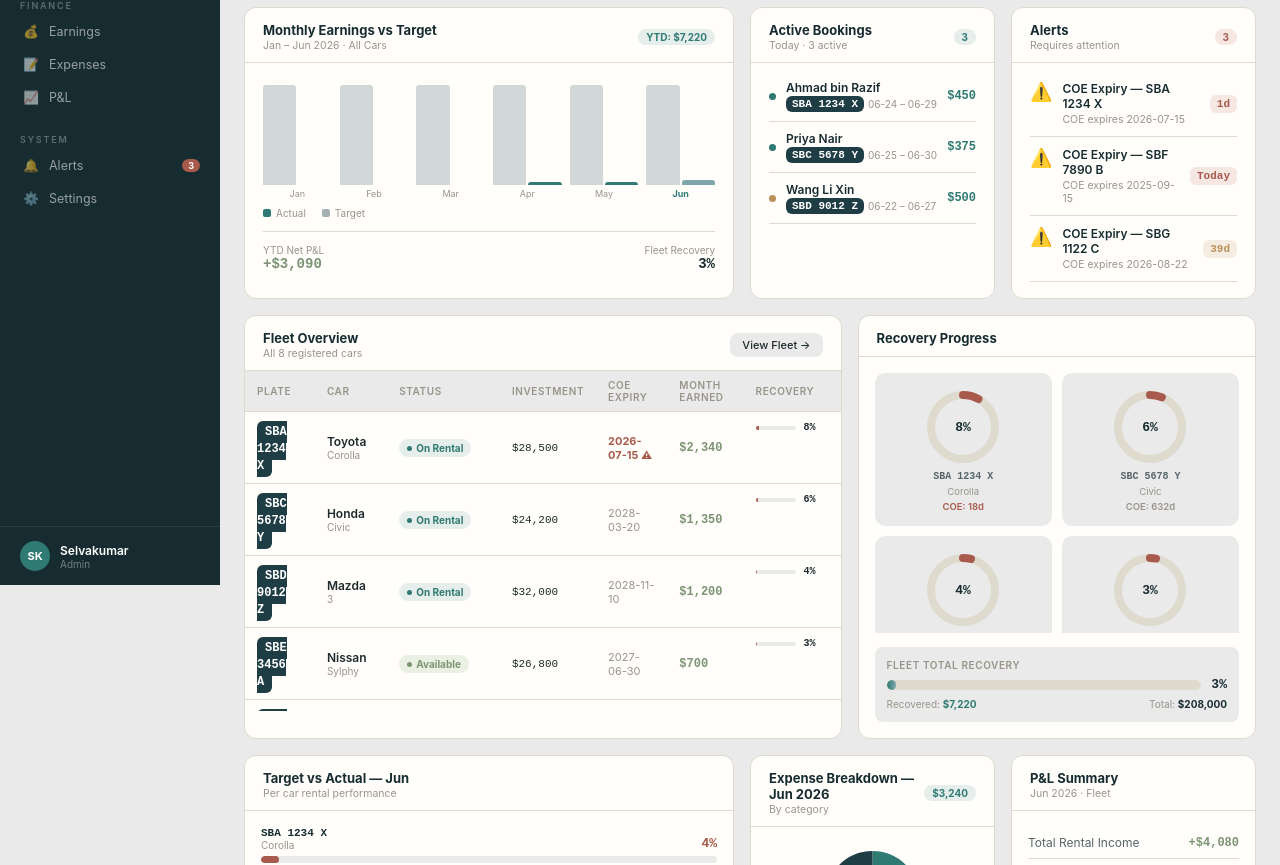
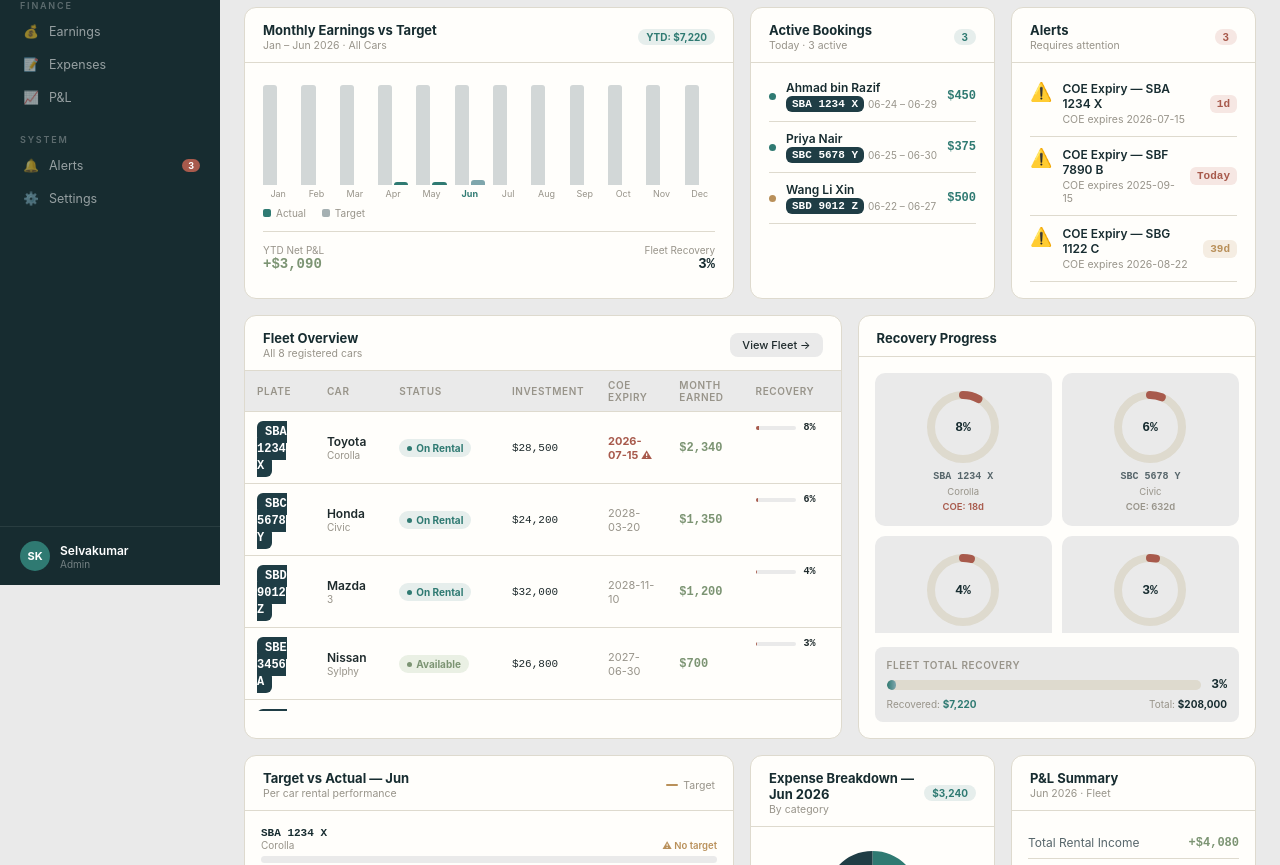
Before and after one commit to DevaVarsha05/car-rental, a React (Vite) app: page / in a window 1280 px wide. Shown: the part 215-1080 px from the top of the page. Built offline with nearby package versions, Linux system fonts and the light colour scheme.

Commit message:
update  months

```diff
--- a/src/Dashboard.jsx
+++ b/src/Dashboard.jsx
@@ -6,8 +6,8 @@ const Dashboard = ({ fleet, bookings, earnings, expenses, alerts, month, calcula
   const currentMonth = month || "2026-06"; // driven by the month dropdown in the topbar
   const isAllMonths = currentMonth === "all";
 
-  const months = ["2026-01", "2026-02", "2026-03", "2026-04", "2026-05", "2026-06"];
-  const monthLabels = ["Jan", "Feb", "Mar", "Apr", "May", "Jun"];
+  const months = ["2026-01", "2026-02", "2026-03", "2026-04", "2026-05", "2026-06", "2026-07", "2026-08", "2026-09", "2026-10", "2026-11", "2026-12"];
+  const monthLabels = ["Jan", "Feb", "Mar", "Apr", "May", "Jun", "Jul", "Aug", "Sep", "Oct", "Nov", "Dec"];
   const currentMonthIdx = months.indexOf(currentMonth);
   const currentMonthLabel = isAllMonths ? "YTD" : (currentMonthIdx >= 0 ? monthLabels[currentMonthIdx] : currentMonth);
 
@@ -75,7 +75,7 @@ const Dashboard = ({ fleet, bookings, earnings, expenses, alerts, month, calcula
   // Recent alerts
   const recentAlerts = alerts;
 
-  // Monthly earnings data for chart (Jan-Jun)
+  // Monthly earnings data for chart (Jan-Dec)
   const allEarnings = earnings.filter(e => e.start?.startsWith("2026"));
 
   const monthlyActual = months.map(month => {
@@ -316,17 +316,44 @@ const Dashboard = ({ fleet, bookings, earnings, expenses, alerts, month, calcula
       <div style={{ display: "grid", gridTemplateColumns: "2fr 1fr 1fr", gap: 16 }}>
         {/* Target vs Actual — per car */}
         <Card>
-          <CardHeader title={`Target vs Actual — ${currentMonthLabel}`} subtitle="Per car rental performance" />
+          <CardHeader
+            title={`Target vs Actual — ${currentMonthLabel}`}
+            subtitle="Per car rental performance"
+            right={
+              <div style={{ display: "flex", alignItems: "center", gap: 5, fontSize: 10.5, color: C.textMuted }}>
+                <div style={{ width: 12, height: 2, background: C.amber, borderRadius: 1 }} />
+                Target
+              </div>
+            }
+          />
           <div style={{ padding: 16, maxHeight: 340, overflowY: "auto" }}>
-            {fleet.map(car => {
+            {(() => {
+              // Compute actual + target for every car first so they can share one
+              // horizontal scale — this is what makes the target tick land at each
+              // car's own target dollar amount (not always the track's right edge),
+              // matching the reference layout where higher-target cars' ticks sit
+              // further along the bar.
+              const rows = fleet.map(car => {
                 const carActual = isAllMonths
                   ? earnings.filter(e => e.plate === car.plate).reduce((s, e) => s + (e.total || 0), 0)
                   : earnings.filter(e => e.plate === car.plate && e.start?.startsWith(currentMonth)).reduce((s, e) => s + (e.total || 0), 0);
-              const carTarget = isAllMonths
-                ? months.reduce((sum, m) => sum + calculateCarMonthlyTarget(car.plate, m), 0)
-                : calculateCarMonthlyTarget(car.plate, currentMonth);
+                // Target comes straight from the car's own saved target (set when the
+                // car was added, or via "Set Target") — target income = targetRate ×
+                // runningDaysTarget. Never a guess.
+                const hasTarget = !!(car.targetRate && car.runningDaysTarget);
+                const monthlyTarget = hasTarget ? car.targetRate * car.runningDaysTarget : 0;
+                const carTarget = isAllMonths ? monthlyTarget * months.length : monthlyTarget;
                 const pct = carTarget > 0 ? Math.round((carActual / carTarget) * 100) : 0;
-              const color = pct >= 80 ? C.green : pct >= 50 ? C.amber : C.red;
+                return { car, carActual, carTarget, hasTarget, pct };
+              });
+              // Shared scale = the largest target or actual across the list, with a
+              // little headroom, so every row's bar/tick is comparable at a glance.
+              const scaleMax = Math.max(1, ...rows.map(r => Math.max(r.carTarget, r.carActual))) * 1.08;
+
+              return rows.map(({ car, hasTarget, carTarget, carActual, pct }) => {
+                const pctColor = pct >= 80 ? C.green : pct >= 50 ? C.amber : C.red;
+                const targetTickPos = hasTarget ? Math.min((carTarget / scaleMax) * 100, 100) : 0;
+                const actualFillPos = hasTarget ? Math.min((carActual / scaleMax) * 100, 100) : 0;
                 return (
                   <div key={car.plate} style={{ marginBottom: 14 }}>
                     <div style={{ display: "flex", justifyContent: "space-between", alignItems: "flex-end", marginBottom: 5 }}>
@@ -334,14 +361,29 @@ const Dashboard = ({ fleet, bookings, earnings, expenses, alerts, month, calcula
                         <div style={{ ...mono, fontSize: 11, fontWeight: 700, color: C.navy }}>{car.plate}</div>
                         <div style={{ fontSize: 10, color: C.textMuted }}>{car.model}</div>
                       </div>
-                    <div style={{ ...mono, fontSize: 13, fontWeight: 700, color }}>{pct}%</div>
+                      {hasTarget ? (
+                        pct > 100 ? (
+                          <div style={{ ...mono, fontSize: 12, fontWeight: 700, color: C.green }}>100%+ ✓</div>
+                        ) : (
+                          <div style={{ ...mono, fontSize: 13, fontWeight: 700, color: pctColor }}>{pct}%</div>
+                        )
+                      ) : (
+                        <div style={{ fontSize: 9.5, color: C.amber, fontWeight: 600 }}>⚠ No target</div>
+                      )}
                     </div>
-                  <div style={{ height: 7, background: C.bg, borderRadius: 4, overflow: "hidden" }}>
-                    <div style={{ width: `${Math.min(pct, 100)}%`, height: "100%", background: color, borderRadius: 4 }} />
+                    <div style={{ position: "relative", height: 7, background: C.bg, borderRadius: 4, overflow: "hidden" }}>
+                      {hasTarget && (
+                        <div style={{ width: `${actualFillPos}%`, height: "100%", background: pctColor, borderRadius: 4 }} />
+                      )}
+                      {/* Target tick — placed at this car's own target amount on the shared scale */}
+                      {hasTarget && (
+                        <div style={{ position: "absolute", top: -1, bottom: -1, left: `${targetTickPos}%`, width: 2, background: C.amber }} />
+                      )}
                     </div>
                   </div>
                 );
-            })}
+              });
+            })()}
           </div>
         </Card>
 
--- a/src/Fleet.jsx
+++ b/src/Fleet.jsx
@@ -112,19 +112,31 @@ const TargetPanel = ({ car, onSave }) => {
           {options && (
             <div style={{ marginTop: 10 }}>
               <div style={{ display: "grid", gridTemplateColumns: "1fr 1fr 1fr", gap: 6, marginBottom: 8 }}>
-                {options.map(o => (
+                {options.map(o => {
+                  const isBalanced = /balanced/i.test(o.label);
+                  const isChosen = chosen?.label === o.label;
+                  return (
                     <div key={o.label} onClick={() => setChosen(o)}
                       style={{
-                      border: `2px solid ${chosen?.label === o.label ? C.teal : C.border}`,
-                      background: chosen?.label === o.label ? C.tealFaint : C.surface,
+                        position: "relative",
+                        border: `2px solid ${isChosen ? C.teal : C.border}`,
+                        background: isChosen ? C.tealFaint : C.surface,
                         borderRadius: 8, padding: 8, cursor: "pointer", textAlign: "center",
                       }}>
-                    <div style={{ fontSize: 8.5, fontWeight: 700, color: C.textMuted, textTransform: "uppercase", marginBottom: 4 }}>{o.label}</div>
+                      {isBalanced && (
+                        <div style={{ position: "absolute", top: -9, left: "50%", transform: "translateX(-50%)", background: C.amber, color: "#fff", fontSize: 7.5, fontWeight: 700, padding: "2px 7px", borderRadius: 9, whiteSpace: "nowrap" }}>
+                          ⭐ Recommended
+                        </div>
+                      )}
+                      <div style={{ fontSize: 8.5, fontWeight: 700, color: C.textMuted, textTransform: "uppercase", marginBottom: 4, marginTop: isBalanced ? 5 : 0 }}>{o.label}</div>
                       <div style={{ ...mono, fontSize: 13, fontWeight: 700, color: C.navy }}>${o.rate}/d</div>
                       <div style={{ fontSize: 9, color: C.textSec }}>{o.runningDays}d/mo</div>
+                      <div style={{ fontSize: 8, color: C.textMuted, marginTop: 4 }}>Target Income</div>
+                      <div style={{ ...mono, fontSize: 10, fontWeight: 700, color: C.teal }}>{fmt(o.monthlyIncome)}</div>
                       <div style={{ ...mono, fontSize: 11, fontWeight: 700, color: o.profitPct >= 0 ? C.green : C.red }}>{o.profitPct}%</div>
                     </div>
-                ))}
+                  );
+                })}
               </div>
               <div style={{ display: "flex", gap: 8 }}>
                 <Btn small onClick={() => { setEditing(false); setOptions(null); setChosen(null); }} style={{ flex: 1 }}>Cancel</Btn>
@@ -265,7 +277,7 @@ const Fleet = ({ fleet = [], onAddFleet, onUpdateCar, onDeleteCar, calculateCarM
               </div>
 
               <div style={{ marginTop: 14 }}><SectionTitle>Performance</SectionTitle></div>
-              <div style={{ display: "grid", gridTemplateColumns: "1fr 1fr", gap: 8, marginBottom: 12 }}>
+              <div style={{ display: "grid", gridTemplateColumns: "1fr 1fr", gap: 8, marginBottom: 8 }}>
                 <div style={{ padding: 10, background: C.bg, borderRadius: 8 }}>
                   <div style={{ fontSize: 10, color: C.textMuted, marginBottom: 2 }}>Total Earnings</div>
                   <div style={{ ...mono, fontSize: 14, fontWeight: 700, color: C.green }}>{fmt(calculateCarMetrics(car.plate).earnings)}</div>
@@ -273,6 +285,24 @@ const Fleet = ({ fleet = [], onAddFleet, onUpdateCar, onDeleteCar, calculateCarM
                 <div style={{ padding: 10, background: C.bg, borderRadius: 8 }}>
                   <div style={{ fontSize: 10, color: C.textMuted, marginBottom: 2 }}>Recovery %</div>
                   <div style={{ ...mono, fontSize: 14, fontWeight: 700, color: C.teal }}>{calculateCarMetrics(car.plate).recoveryPct}%</div>
+                </div>
+              </div>
+
+              {/* Investment recovery bar — same rule as the Dashboard's Target vs Actual:
+                  the track IS the target (100% = fully recovered), the fill is one fixed
+                  "actual" color and is capped so it can never visually pass the target
+                  line, and the target tick sits fixed at the 100% mark. */}
+              <div style={{ marginBottom: 12 }}>
+                <div style={{ display: "flex", justifyContent: "space-between", fontSize: 9.5, color: C.textMuted, marginBottom: 4 }}>
+                  <span>Investment Recovery</span>
+                  <div style={{ display: "flex", alignItems: "center", gap: 4 }}>
+                    <div style={{ width: 10, height: 2, background: C.amber, borderRadius: 1 }} />
+                    Target
+                  </div>
+                </div>
+                <div style={{ position: "relative", height: 7, background: C.bg, borderRadius: 4, overflow: "hidden" }}>
+                  <div style={{ width: `${Math.min(calculateCarMetrics(car.plate).recoveryPct, 100)}%`, height: "100%", background: C.teal, borderRadius: 4 }} />
+                  <div style={{ position: "absolute", top: -1, bottom: -1, right: 0, width: 2, background: C.amber }} />
                 </div>
               </div>
 
--- a/src/pl report.jsx
+++ b/src/pl report.jsx
@@ -14,6 +14,12 @@ const PlReport = ({ fleet = [], bookings = [], earnings = [], expenses = [], cal
     "2026-04": "April",
     "2026-05": "May",
     "2026-06": "June",
+    "2026-07": "July",
+    "2026-08": "August",
+    "2026-09": "September",
+    "2026-10": "October",
+    "2026-11": "November",
+    "2026-12": "December",
   }[month] || month;
 
   const monthMetrics = calculateMonthlyMetrics(month);
@@ -35,6 +41,12 @@ const PlReport = ({ fleet = [], bookings = [], earnings = [], expenses = [], cal
       <option value="2026-04">April 2026</option>
       <option value="2026-05">May 2026</option>
       <option value="2026-06">June 2026</option>
+      <option value="2026-07">July 2026</option>
+      <option value="2026-08">August 2026</option>
+      <option value="2026-09">September 2026</option>
+      <option value="2026-10">October 2026</option>
+      <option value="2026-11">November 2026</option>
+      <option value="2026-12">December 2026</option>
     </select>
   );
 
```
Also changed, not shown: src/FleetOpzApp.jsx (+19 -3 lines). Lines whose indentation alone changed are shown as unchanged.
